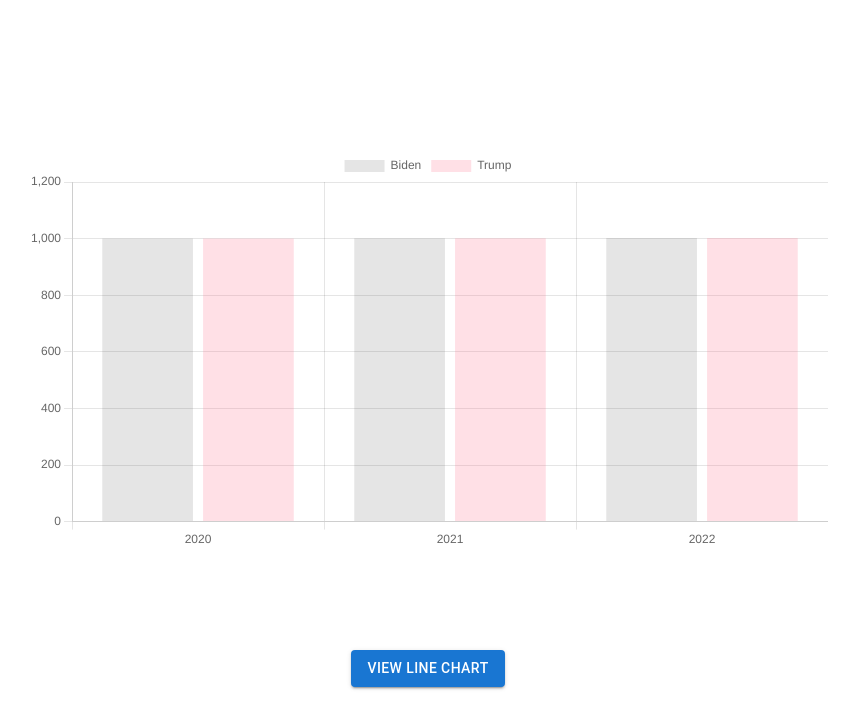
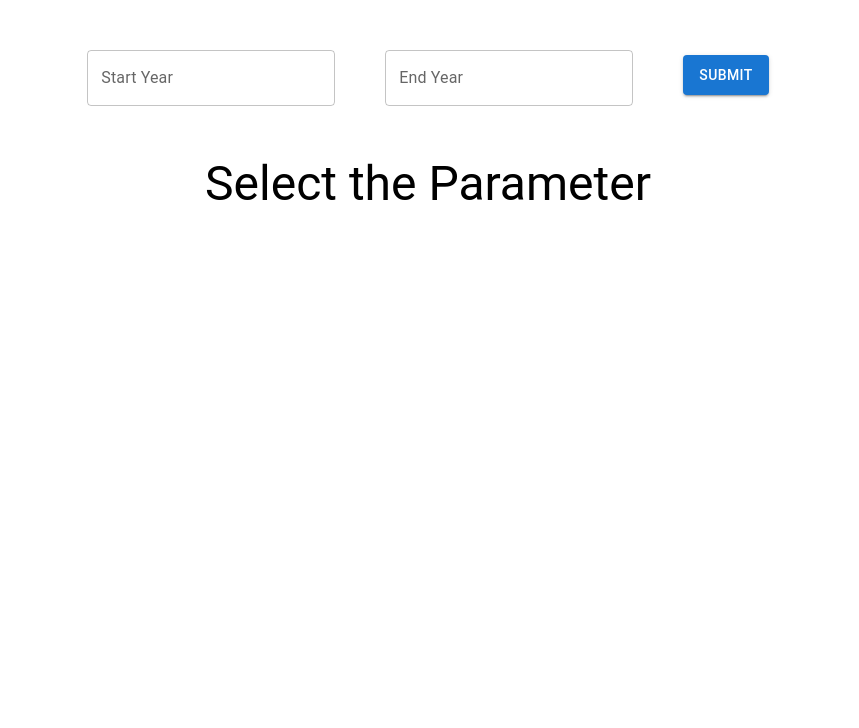
Before and after one commit to shubham1698/politics, a React (Create React App) app: page /Analysis/1 in a window 1280 px wide. Shown: the top 728 px of the page, without its empty margins (212-1071 px from the left). Built offline with nearby package versions, Linux system fonts and the light colour scheme.

Commit message:
Shubham dev (#4)
* LandingPage Background Added with Change in Design

* HelpPage Addition

* Input field box added for query

```diff
--- a/package.json
+++ b/package.json
@@ -6,11 +6,15 @@
     "@emotion/react": "^11.11.1",
     "@emotion/styled": "^11.11.0",
     "@mui/icons-material": "^5.14.12",
+    "@mui/lab": "^5.0.0-alpha.153",
     "@mui/material": "^5.14.10",
+    "@mui/x-date-pickers": "^6.18.1",
     "@testing-library/jest-dom": "^5.17.0",
     "@testing-library/react": "^13.4.0",
     "@testing-library/user-event": "^13.5.0",
+    "axios": "^1.6.0",
     "chart.js": "^4.4.0",
+    "dayjs": "^1.11.10",
     "react": "^18.2.0",
     "react-chartjs-2": "^5.2.0",
     "react-dom": "^18.2.0",
--- a/src/App.js
+++ b/src/App.js
@@ -19,13 +19,14 @@ function App() {
     datasets: [
       {
         label: MockPresidentData[0].presdient_name,
-        data: MockPresidentData.map((prezVoteData) => prezVoteData?.votes_won)
-      },{
+        data: MockPresidentData.map((prezVoteData) => prezVoteData?.votes_won),
+      },
+      {
         label: MockPresidentData[1].presdient_name,
-        data: MockPresidentData.map((prezVoteData) => prezVoteData.votes_won  ),
+        data: MockPresidentData.map((prezVoteData) => prezVoteData.votes_won),
         backgroundColor: "rgba(255, 99, 132, 0.2)", // Specify the color for this bar
-        borderColor: "rgba(255, 99, 132, 1)"
-      }
+        borderColor: "rgba(255, 99, 132, 1)",
+      },
     ],
   });
 
--- a/src/Components/Analysis.js
+++ b/src/Components/Analysis.js
@@ -1,19 +1,44 @@
 import React, { useState } from "react";
 import { Bar, Line } from "react-chartjs-2";
 import { Chart, registerables } from "chart.js";
+import dayjs from "dayjs";
 import Button from "@mui/material/Button";
+import QueryParamSelector from "./QueryParamSelector";
+import Status from "./Status";
 Chart.register(...registerables);
 
 export default function Analysis({ chartData }) {
   console.log(chartData);
+
   const [isBarChart, setChanged] = useState(true);
+
   const switchGraphType = (event) => {
     console.log("clicked" + isBarChart);
     setChanged(!isBarChart);
   };
+
+  const minYear = dayjs("1990-01-01");
+  const maxYear = dayjs("2023-01-01");
+
+  const [dataRequestedState, setDataRequestedState] = useState(false);
+
+  const onDataRequestedStateChange = () => {
+    console.log(dataRequestedState)
+    setDataRequestedState(!dataRequestedState);
+  };
+
   return (
     <div>
-      <div className="graphDimen" >
+      <QueryParamSelector
+        minDate={minYear}
+        maxDate={maxYear}
+        dataRequestedState={dataRequestedState}
+        onDataRequestedStateChange={onDataRequestedStateChange}
+      />
+      {!dataRequestedState ? (
+        <Status currentStatus="Select the Parameter" />
+      ) : (
+        <div className="graphDimen">
           {isBarChart ? <Bar data={chartData} /> : <Line data={chartData} />}
           <div className="switchBtn">
             <Button variant="contained" value="Click" onClick={switchGraphType}>
@@ -21,6 +46,7 @@ export default function Analysis({ chartData }) {
             </Button>
           </div>
         </div>
+      )}
     </div>
   );
 }
--- /dev/null
+++ b/src/Components/QueryParamSelector.js
@@ -0,0 +1,46 @@
+import React from "react";
+import { DatePicker } from "@mui/x-date-pickers/DatePicker";
+import { LocalizationProvider } from "@mui/x-date-pickers";
+import { AdapterDayjs } from "@mui/x-date-pickers/AdapterDayjs";
+import { Box, Button } from "@mui/material";
+
+export default function QueryParamSelector(props) {
+  return (
+    <LocalizationProvider dateAdapter={AdapterDayjs}>
+      <Box
+        sx={{
+          display: "flex",
+          justifyContent: "center",
+          marginTop: "50px",
+        }}
+      >
+        <DatePicker
+          views={["year"]}
+          label="Start Year"
+          minDate={props.minDate}
+          maxDate={props.maxDate}
+          animateYearScrolling
+          sx={{ marginRight: "50px" }}
+        />
+
+        <DatePicker
+          views={["year"]}
+          label="End Year"
+          minDate={props.minDate}
+          maxDate={props.maxDate}
+          sx={{ marginRight: "50px" }}
+          animateYearScrolling
+        />
+
+        <Button
+          variant="contained"
+          value="Click"
+          sx={{ direction: "flex", marginTop: "5px", height: "40px" }}
+          onClick={props.onDataRequestedStateChange}
+        >
+          Submit
+        </Button>
+      </Box>
+    </LocalizationProvider>
+  );
+}
--- /dev/null
+++ b/src/Components/Status.js
@@ -0,0 +1,18 @@
+import { Box, Typography } from "@mui/material";
+import React from "react";
+
+export default function Status(props) {
+  console.log(props.currentStatus);
+
+  return (
+    <Box
+      sx={{
+        display: "flex",
+        justifyContent: "center",
+        marginTop:'50px'
+      }}
+    >
+      <Typography variant="h3">{props.currentStatus}</Typography>
+    </Box>
+  );
+}
```
Also changed, not shown: 1 other file (tests, documents, lock files or other folders). Lines whose indentation alone changed are shown as unchanged.
